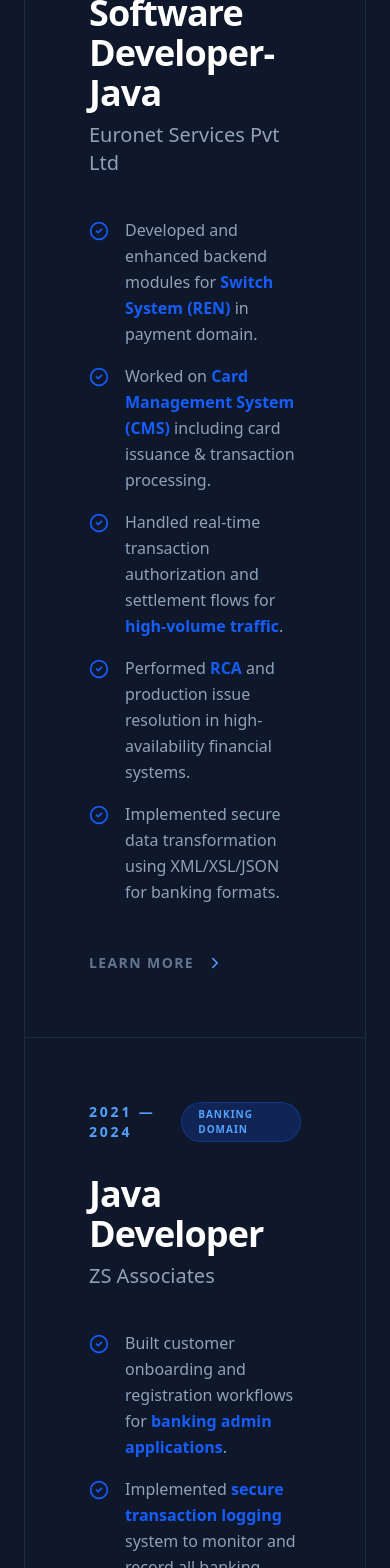
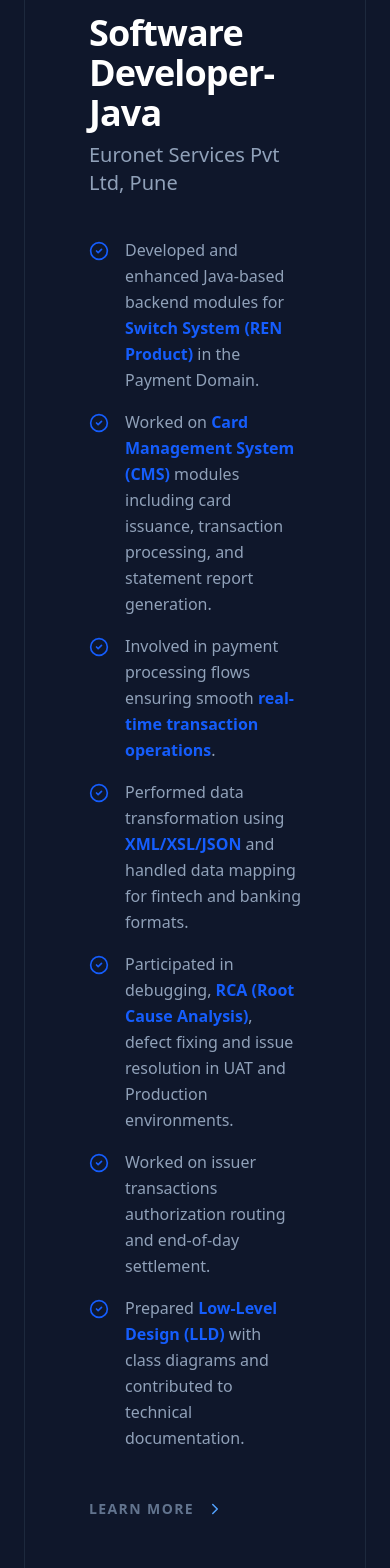
Before and after one commit to Assii27/Asif_Portfolio, a React (Vite) app: page / in a window 390 px wide. Shown: the part 10420-11988 px from the top of the page. Built offline with nearby package versions, Linux system fonts and the light colour scheme.

Commit message:
feat: Update work experience details
Enhance work experience section with more specific details about the Software Developer-Java role at Euronet Services Pvt Ltd. This includes refining company location, date range, and expanding on the responsibilities and technologies used.

```diff
--- a/src/App.tsx
+++ b/src/App.tsx
@@ -386,30 +386,53 @@
 const experiences = [
   {
     role: "Software Developer-Java",
-    company: "Euronet Services Pvt Ltd",
-    period: "2024 — 2025",
+    company: "Euronet Services Pvt Ltd, Pune",
+    period: "March 2024 — Nov 2025",
     domain: "Payments & Switching",
     bullets: [
-      "Developed and enhanced backend modules for <span class='text-blue-600 font-bold'>Switch System (REN)</span> in payment domain.",
-      "Worked on <span class='text-blue-600 font-bold'>Card Management System (CMS)</span> including card issuance & transaction processing.",
-      "Handled real-time transaction authorization and settlement flows for <span class='text-blue-600 font-bold'>high-volume traffic</span>.",
-      "Performed <span class='text-blue-600 font-bold'>RCA</span> and production issue resolution in high-availability financial systems.",
-      "Implemented secure data transformation using XML/XSL/JSON for banking formats."
+      "Developed and enhanced Java-based backend modules for <span class='text-blue-600 font-bold'>Switch System (REN Product)</span> in the Payment Domain.",
+      "Worked on <span class='text-blue-600 font-bold'>Card Management System (CMS)</span> modules including card issuance, transaction processing, and statement report generation.",
+      "Involved in payment processing flows ensuring smooth <span class='text-blue-600 font-bold'>real-time transaction operations</span>.",
+      "Performed data transformation using <span class='text-blue-600 font-bold'>XML/XSL/JSON</span> and handled data mapping for fintech and banking formats.",
+      "Participated in debugging, <span class='text-blue-600 font-bold'>RCA (Root Cause Analysis)</span>, defect fixing and issue resolution in UAT and Production environments.",
+      "Worked on issuer transactions authorization routing and end-of-day settlement.",
+      "Prepared <span class='text-blue-600 font-bold'>Low-Level Design (LLD)</span> with class diagrams and contributed to technical documentation."
     ]
   },
   {
-    role: "Java Developer",
+    role: "Software Developer",
     company: "ZS Associates",
-    period: "2021 — 2024",
+    period: "Aug 2021 — Jan 2024",
     domain: "Banking Domain",
     bullets: [
-      "Built customer onboarding and registration workflows for <span class='text-blue-600 font-bold'>banking admin applications</span>.",
-      "Implemented <span class='text-blue-600 font-bold'>secure transaction logging</span> system to monitor and record all banking activities.",
-      "Optimized MySQL queries and database performance, improving <span class='text-blue-600 font-bold'>response time by 40%</span>.",
-      "Designed and implemented business logic using Java, Spring Boot, and <span class='text-blue-600 font-bold'>OOP principles</span>.",
-      "Collaborated on feature enhancements and production support for core banking modules."
+      "Developed and maintained Java-based backend modules for <span class='text-blue-600 font-bold'>Banking Admin Application</span> used by banks to manage and update customer information.",
+      "Built customer and corporate registration modules and supported complete <span class='text-blue-600 font-bold'>registration workflows</span>.",
+      "Designed and developed menu/submenu management features for service configuration and dynamic UI control.",
+      "Implemented <span class='text-blue-600 font-bold'>secure transaction logging</span> to record and monitor all banking activities.",
+      "Designed and implemented business logic using Java, <span class='text-blue-600 font-bold'>Spring Boot, Hibernate and OOP principles</span> to ensure system reliability and scalability.",
+      "Managed <span class='text-blue-600 font-bold'>MySQL database</span> operations including query optimization, stored procedures and data handling.",
+      "Debugged, analysed defects and performed <span class='text-blue-600 font-bold'>RCA</span> to improve system performance and stability."
     ]
   }
+];
+
+const education = [
+  {
+    degree: "Bachelor of Engineering (B.E.)",
+    institution: "Shivaji University, Kolhapur",
+    score: "68% (First Class with Distinction)",
+    period: "Graduated"
+  }
+];
+
+const technicalSkills = [
+  { category: "Programming Languages", skills: ["Java (8+)"] },
+  { category: "Frameworks & Architecture", skills: ["Spring Boot", "Hibernate / JPA", "Microservices Architecture"] },
+  { category: "Messaging & Streaming", skills: ["Apache Kafka"] },
+  { category: "Web Technologies", skills: ["RESTful API Development & Integration"] },
+  { category: "Database", skills: ["MySQL"] },
+  { category: "Data Formats & Processing", skills: ["JSON", "XML"] },
+  { category: "Development & Collaboration Tools", skills: ["IntelliJ IDEA", "Spring Tool Suite (STS)", "Git", "GitHub", "Git Bash", "SourceTree", "Jira"] }
 ];
 
 const projects = [
@@ -434,6 +457,107 @@
   { text: "Improved API response time by 40% through query optimization and caching.", icon: Activity, value: "40%" },
   { text: "Successfully delivered 5+ major feature releases in high-pressure financial environments.", icon: Trophy, value: "5+" }
 ];
+
+const ResumeSection = ({ isDark }: { isDark: boolean }) => {
+  return (
+    <section id="resume" className={`py-32 ${isDark ? 'bg-slate-950' : 'bg-white'}`}>
+      <div className="max-w-5xl mx-auto px-6">
+        <div className="text-center mb-20">
+          <h2 className="text-sm font-black uppercase tracking-[0.3em] text-blue-600 mb-4">Resume</h2>
+          <p className="text-4xl font-black tracking-tight mb-8">Professional Summary</p>
+          <a
+            href="https://raw.githubusercontent.com/Assii27/Asif_Portfolio/main/Files/Asif_Maner_Java_Dev-4Y.pdf"
+            className="inline-flex items-center gap-2 px-8 py-4 bg-blue-600 text-white rounded-2xl font-bold hover:bg-blue-700 transition-all shadow-lg shadow-blue-500/20"
+          >
+            <Download size={20} /> Download PDF Version
+          </a>
+        </div>
+
+        <div className={`p-12 md:p-20 rounded-[3rem] border ${isDark ? 'bg-slate-900 border-slate-800' : 'bg-slate-50 border-slate-100'} shadow-2xl relative overflow-hidden`}>
+          {/* Header */}
+          <div className="border-b border-slate-800/10 pb-12 mb-12">
+            <h3 className="text-5xl font-black mb-4">Asif Maner</h3>
+            <p className="text-xl text-blue-600 font-bold mb-6">Java Developer</p>
+            <div className="flex flex-wrap gap-6 text-sm font-medium text-slate-500">
+              <span className="flex items-center gap-2"><Mail size={16} /> asifmaner9902@gmail.com</span>
+              <span className="flex items-center gap-2"><Phone size={16} /> +91 7972828315</span>
+              <span className="flex items-center gap-2"><MapPin size={16} /> Pune, India</span>
+            </div>
+          </div>
+
+          {/* Profile */}
+          <div className="mb-16">
+            <h4 className="text-xs font-black uppercase tracking-widest text-slate-400 mb-6">Profile</h4>
+            <p className={`text-lg leading-relaxed ${isDark ? 'text-slate-300' : 'text-slate-600'}`}>
+              Java Developer with over 4 years of experience in designing, developing, and maintaining scalable backend applications in the Payments and Switching domain. Possess strong hands-on expertise in Card Management Systems (CMS), transaction processing, card issuance, and secure financial data handling.
+            </p>
+          </div>
+
+          {/* Skills Grid */}
+          <div className="mb-16">
+            <h4 className="text-xs font-black uppercase tracking-widest text-slate-400 mb-8">Technical Skills</h4>
+            <div className="grid md:grid-cols-2 gap-10">
+              {technicalSkills.map((group, i) => (
+                <div key={i}>
+                  <h5 className="font-black text-sm uppercase tracking-tighter mb-4 text-blue-600">{group.category}</h5>
+                  <div className="flex flex-wrap gap-2">
+                    {group.skills.map(skill => (
+                      <span key={skill} className={`px-3 py-1 rounded-lg text-xs font-bold ${isDark ? 'bg-slate-800 text-slate-400' : 'bg-white text-slate-600'} border ${isDark ? 'border-slate-700' : 'border-slate-200'}`}>
+                        {skill}
+                      </span>
+                    ))}
+                  </div>
+                </div>
+              ))}
+            </div>
+          </div>
+
+          {/* Experience */}
+          <div className="mb-16">
+            <h4 className="text-xs font-black uppercase tracking-widest text-slate-400 mb-10">Professional Experience</h4>
+            <div className="space-y-16">
+              {experiences.map((exp, i) => (
+                <div key={i} className="relative pl-8 border-l-2 border-blue-600/20">
+                  <div className="absolute top-0 left-[-9px] w-4 h-4 rounded-full bg-blue-600" />
+                  <div className="flex flex-wrap justify-between items-start gap-4 mb-4">
+                    <div>
+                      <h5 className="text-2xl font-black">{exp.role}</h5>
+                      <p className="text-blue-600 font-bold">{exp.company}</p>
+                    </div>
+                    <span className="px-4 py-1 bg-slate-800 text-slate-400 rounded-full text-[10px] font-black uppercase tracking-widest">{exp.period}</span>
+                  </div>
+                  <ul className="space-y-3">
+                    {exp.bullets.map((bullet, j) => (
+                      <li key={j} className={`text-sm leading-relaxed ${isDark ? 'text-slate-400' : 'text-slate-500'} flex gap-3`}>
+                        <span className="text-blue-600 font-black">•</span>
+                        <span dangerouslySetInnerHTML={{ __html: bullet }} />
+                      </li>
+                    ))}
+                  </ul>
+                </div>
+              ))}
+            </div>
+          </div>
+
+          {/* Education */}
+          <div>
+            <h4 className="text-xs font-black uppercase tracking-widest text-slate-400 mb-8">Education</h4>
+            {education.map((edu, i) => (
+              <div key={i} className={`p-8 rounded-2xl ${isDark ? 'bg-slate-800/50' : 'bg-white'} border ${isDark ? 'border-slate-700' : 'border-slate-100'}`}>
+                <h5 className="text-xl font-black mb-1">{edu.degree}</h5>
+                <p className="text-blue-600 font-bold mb-2">{edu.institution}</p>
+                <div className="flex justify-between text-sm font-medium text-slate-500">
+                  <span>{edu.score}</span>
+                  <span>{edu.period}</span>
+                </div>
+              </div>
+            ))}
+          </div>
+        </div>
+      </div>
+    </section>
+  );
+};
 
 export default function App() {
   const [isDark, setIsDark] = useState(false);
@@ -460,6 +584,7 @@
             <a href="#about" className={`${isDark ? 'text-slate-400 hover:text-blue-400' : 'text-slate-500 hover:text-blue-600'} transition-colors`}>About</a>
             <a href="#projects" className={`${isDark ? 'text-slate-400 hover:text-blue-400' : 'text-slate-500 hover:text-blue-600'} transition-colors`}>Projects</a>
             <a href="#experience" className={`${isDark ? 'text-slate-400 hover:text-blue-400' : 'text-slate-500 hover:text-blue-600'} transition-colors`}>Experience</a>
+            <a href="#resume" className={`${isDark ? 'text-slate-400 hover:text-blue-400' : 'text-slate-500 hover:text-blue-600'} transition-colors`}>Resume</a>
             <button
               onClick={() => setIsDark(!isDark)}
               className={`p-2 rounded-full ${isDark ? 'bg-slate-800 text-yellow-400' : 'bg-slate-100 text-slate-600'} hover:scale-110 transition-all`}
@@ -502,7 +627,7 @@
                 <a href="https://www.linkedin.com/in/asifmaner/" target="_blank" rel="noopener noreferrer" className={`px-8 py-4 ${isDark ? 'bg-slate-800 text-white' : 'bg-white text-slate-900'} border ${isDark ? 'border-slate-700' : 'border-slate-200'} rounded-2xl font-bold hover:bg-slate-50 transition-all flex items-center gap-2`}>
                   LinkedIn <Linkedin size={20} />
                 </a>
-                <a href="https://drive.google.com/file/d/1wCZAxDWB96bzvsvWwx7XTR8nQJkIhw6V/view?usp=drive_link" target="_blank" rel="noopener noreferrer" className="px-8 py-4 bg-gradient-to-r from-blue-600 to-purple-600 text-white rounded-2xl font-bold hover:scale-105 hover:shadow-xl hover:shadow-blue-500/30 transition-all flex items-center gap-2">
+                <a href="https://raw.githubusercontent.com/Assii27/Asif_Portfolio/main/Files/Asif_Maner_Java_Dev-4Y.pdf" target="_blank" rel="noopener noreferrer" className="px-8 py-4 bg-gradient-to-r from-blue-600 to-purple-600 text-white rounded-2xl font-bold hover:scale-105 hover:shadow-xl hover:shadow-blue-500/30 transition-all flex items-center gap-2">
                   <Download size={20} /> Download Resume
                 </a>
                 <div className="flex items-center gap-4 px-2">
@@ -841,6 +966,8 @@
           </div>
         </section>
 
+        <ResumeSection isDark={isDark} />
+
         {/* Contact Section */}
         <section id="contact" className="max-w-7xl mx-auto px-6 py-32">
           <div className="bg-gradient-to-br from-blue-600 to-purple-700 rounded-[4rem] p-12 lg:p-24 text-white relative overflow-hidden shadow-2xl shadow-blue-500/20">
@@ -875,7 +1002,7 @@
                   <a href="https://github.com/Assii27" target="_blank" rel="noopener noreferrer" className="p-6 bg-white/10 rounded-3xl hover:bg-white/20 hover:-translate-y-2 transition-all shadow-xl">
                     <Github size={32} />
                   </a>
-                  <a href="https://drive.google.com/file/d/1wCZAxDWB96bzvsvWwx7XTR8nQJkIhw6V/view?usp=drive_link" target="_blank" rel="noopener noreferrer" className="p-6 bg-white/10 rounded-3xl hover:bg-white/20 hover:-translate-y-2 transition-all shadow-xl">
+                  <a href="https://raw.githubusercontent.com/Assii27/Asif_Portfolio/main/Files/Asif_Maner_Java_Dev-4Y.pdf" target="_blank" rel="noopener noreferrer" className="p-6 bg-white/10 rounded-3xl hover:bg-white/20 hover:-translate-y-2 transition-all shadow-xl">
                     <FileText size={32} />
                   </a>
                 </div>
```
Also changed, not shown: 1 other file (tests, documents, lock files or other folders).
